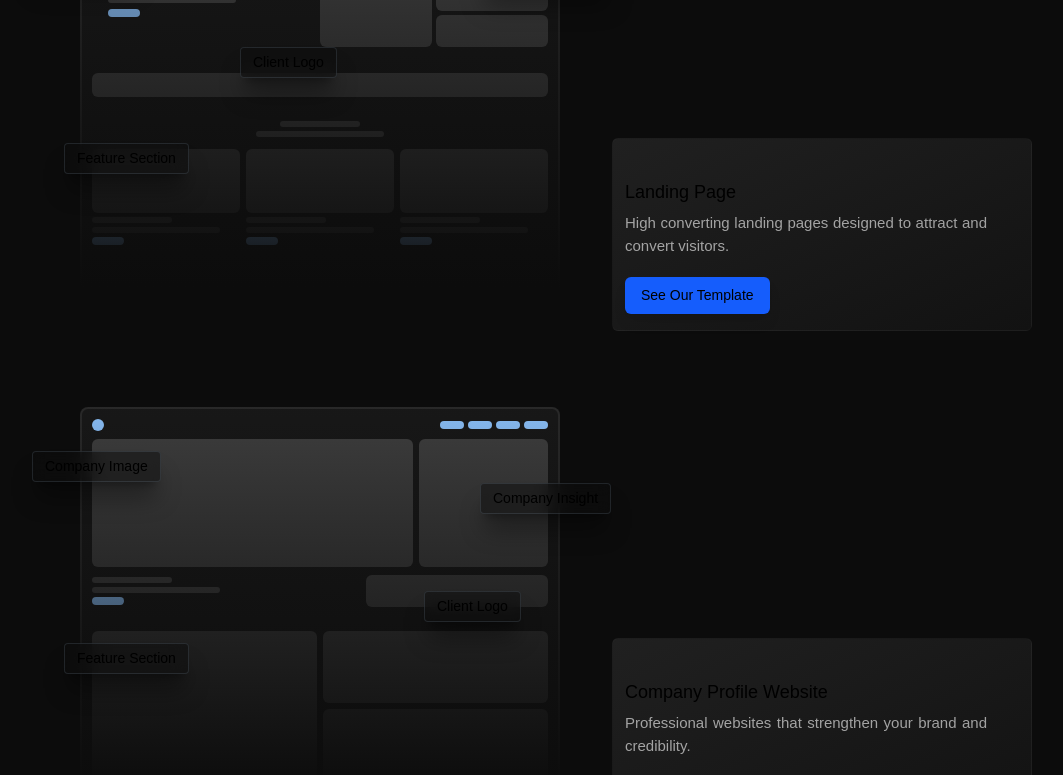
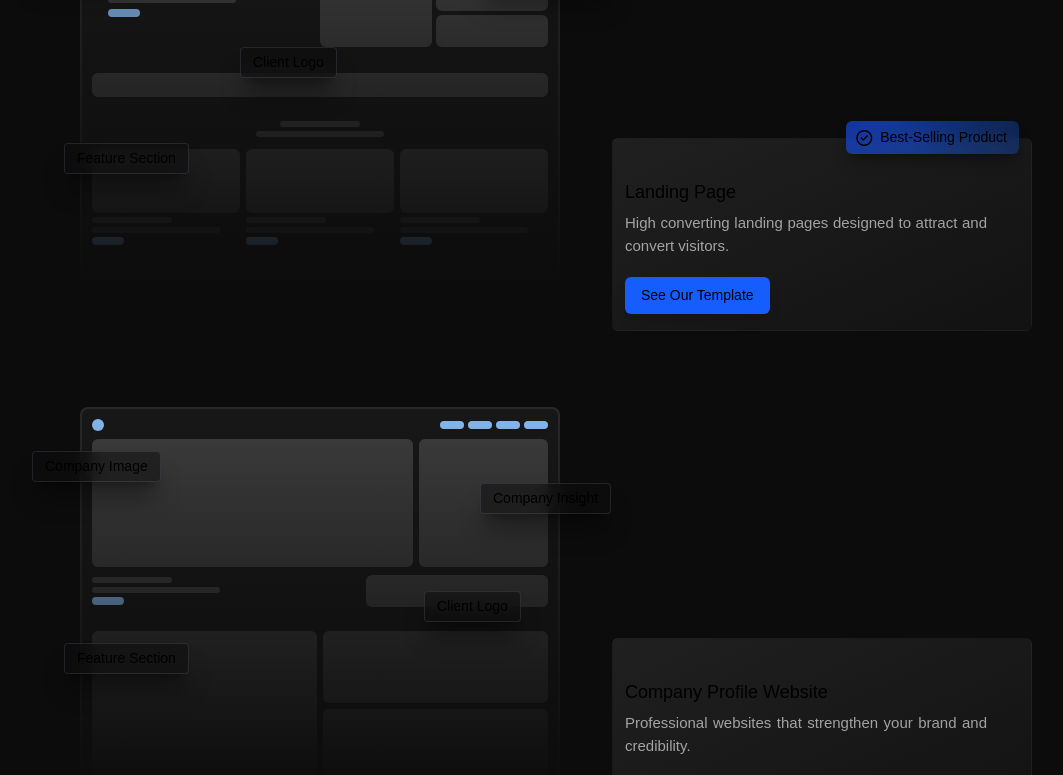
Before and after one commit to salman-setiawan/SAIA, a React (Vite) app: page / in a window 1280 px wide. Shown: the part 1898-2673 px from the top of the page, without its empty margins (132-1195 px from the left). Built offline with nearby package versions, Linux system fonts and the light colour scheme; a web font is replaced by a local one.

Commit message:
polishing home page

```diff
--- a/src/components/CardFeature.jsx
+++ b/src/components/CardFeature.jsx
@@ -2,7 +2,7 @@ import React from 'react'
 import { cardSpecs, textHeading3 } from '../data/uiStyle'
 import Button from '../components/Button';
 
-const CardFeature = ({label, desc, index}) => {
+const CardFeature = ({label, desc, index, best}) => {
   const renderIllustration = () => {
     switch(index) {
       case 0: // Landing Page
@@ -324,6 +324,34 @@ const CardFeature = ({label, desc, index}) => {
     <div className='relative w-full space-y-1'>
       {renderIllustration()}
       <div className={`${cardSpecs} absolute -bottom-14 sm:-bottom-10 right-0 sm:w-[420px] z-50 flex flex-col gap-y-5 pt-10 pb-4`}>
+        {best &&
+          <>
+            <style>
+              {`@keyframes auroraMove {
+                  0% { background-position: 0% 0%, 100% 100%, 50% 0%; }
+                  33% { background-position: 80% 20%, 20% 80%, 60% 40%; }
+                  66% { background-position: 20% 60%, 80% 30%, 40% 90%; }
+                  100% { background-position: 0% 0%, 100% 100%, 50% 50%; }
+                }`}
+            </style>
+            <div
+              style={{
+                background: `
+                  radial-gradient(circle at 20% 30%, rgba(22, 96, 255, 0.55), transparent 70%),
+                  radial-gradient(circle at 20% 30%, rgba(37, 22, 255, 0.55), transparent 70%)
+                `,
+                backgroundSize: '300% 300%',
+                animation: 'auroraMove 4s ease-in-out infinite'
+              }}
+              className="absolute -top-4.5 right-3 pl-2 pr-3 py-1.5 rounded-md w-fit shadow-lg shadow-black/30 flex items-center gap-x-1.5 backdrop-blur-sm text-[14px] font-medium"
+            >
+              <span className="material-symbols-outlined" style={{ fontSize: '20px', fontVariationSettings: "'opsz' 20" }}>
+                check_circle
+              </span>
+              {best}
+            </div>
+          </>
+        }
         <div className="space-y-1.5">
           <div className={textHeading3}>{label}</div>
           <div className={`text-[14px] md:text-[15px] text-justify text-white/60 pr-8`}>{desc}</div>
--- a/src/data/dataHome.js
+++ b/src/data/dataHome.js
@@ -36,6 +36,7 @@ const DataHome = {
     },
     feature: [
       {
+        best: { en: 'Best-Selling Product' , id: 'Produk Terlaris' },
         head: { en: 'Landing Page', id: 'Landing Page' },
         desc: { en: 'High converting landing pages designed to attract and convert visitors.', id: 'Landing page yang dirancang untuk menarik perhatian dan meningkatkan konversi.' },
       },
@@ -94,7 +95,7 @@ const DataHome = {
       id: 'Cara kerjanya seperti ini',
     },
     cta: {
-      en: 'Choose a Plan', id: 'Pilih Rencana',
+      en: 'Choose a Plan Right Now', id: 'Pilih Rencana Sekarang Juga',
     },
     url: '/pricing',
     flow: [
--- a/src/pages/Home.jsx
+++ b/src/pages/Home.jsx
@@ -126,6 +126,7 @@ const Home = () => {
             <CardFeature
               key={index}
               index={index}
+              best={f.best?.[language]}
               label={f.head[language]}
               desc={f.desc[language]}
             />
@@ -138,7 +139,16 @@ const Home = () => {
         <div className={`${textHeading2} md:text-center`}>
           {DataHome.clientflowSection.head[language]}
         </div>
-        <div className="overflow-x-auto lg:overflow-x-auto lg:min-h-[770px] lg:bg-[#141414] 3xl:flex 3xl:justify-center">
+        <div className="relative overflow-x-auto lg:overflow-x-auto lg:min-h-[770px] lg:bg-[#141414] 3xl:flex 3xl:justify-center">
+          <div
+            className="absolute inset-0 size-full hidden lg:block"
+            style={{
+              backgroundImage: "radial-gradient(circle at 1px 1px, currentcolor 1px, transparent 0px)",
+              backgroundSize: "14px 14px",
+              backgroundPosition: "7px 7px",
+              opacity: 0.04
+            }}
+          ></div>
           {/* Container utama */}
           <div className="grid grid-cols-1 sm:grid-cols-2 gap-x-4 gap-y-8 lg:relative lg:min-w-[1890px] lg:h-[680px]">
             <UserflowConnector />
```
